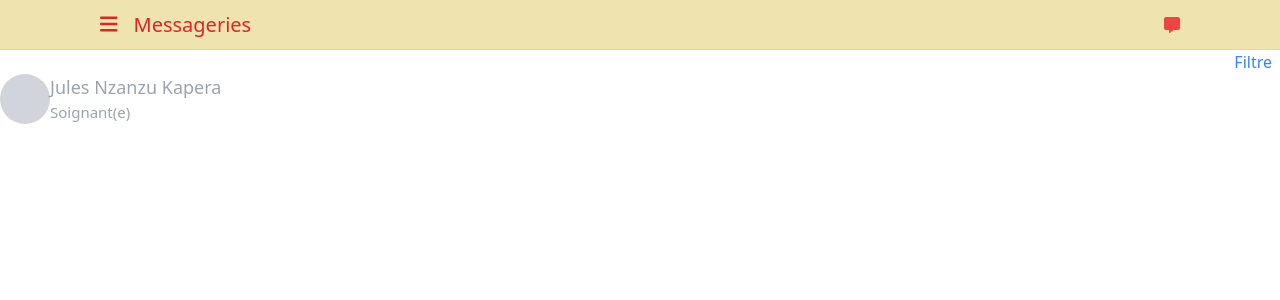
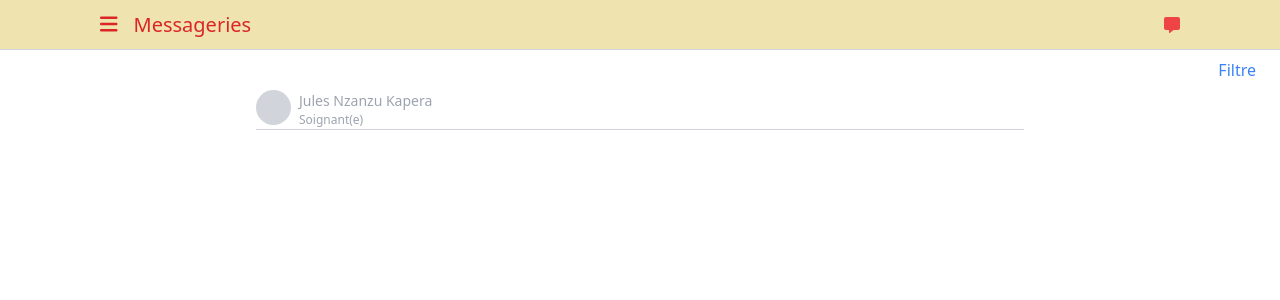
Before and after one commit to Jospin6/jambo-mama, a React (Vite) app: page /messagerie in a window 1280 px wide. Shown: the top 300 px of the page. Built offline with nearby package versions, Linux system fonts and the light colour scheme.

Commit message:
Design the chat file

```diff
--- a/src/App.jsx
+++ b/src/App.jsx
@@ -29,6 +29,7 @@ import {PersonDeConfiance} from './containers/home_pages/PersonDeConfiance'
 import {Apprendre} from './containers/home_pages/Apprendre'
 import {Chats} from './containers/home_pages/Chats'
 import {Settings} from './containers/home_pages/Settings'
+import {Chat} from './containers/home_pages/Chat'
 
 
 function App() {
@@ -71,6 +72,7 @@ function App() {
           <Route exact path="/apprendre" element={<Apprendre/>} />
           <Route exact path="/messagerie" element={<Chats/>} />
           <Route exact path="/paramettre" element={<Settings/>} />
+          <Route exact path="/messagerie/chat" element={<Chat/>} />
 
 
       </Routes>
--- a/src/components/ChatItem.jsx
+++ b/src/components/ChatItem.jsx
@@ -1,9 +1,9 @@
 export const ChatItem = ({userName, role}) => {
-    return <div className="w-full flex">
-        <div className="w-[50px] h-[50px] rounded-full bg-gray-300"></div>
-        <div>
-            <div className="text-[18px] text-gray-400"> {userName} </div>
-            <div className="text-[15px] text-gray-400"> {role} </div>
+    return <div className="w-full flex border-b-[1px] border-gray-300">
+        <div className="w-[35px] h-[35px] rounded-full bg-gray-300"></div>
+        <div className="pl-2">
+            <div className="text-[14px] text-gray-400"> {userName} </div>
+            <div className="text-[12px] text-gray-400"> {role} </div>
         </div>
     </div>
 }
--- a/src/components/NeutreCard.jsx
+++ b/src/components/NeutreCard.jsx
@@ -1,6 +1,6 @@
 export const NeutreCard = ({className, title, hidden, children}) => {
     return <>
-        <div className={`text-gray-400 ${hidden}`}> {title} </div>
+        <div className={`text-gray-400 my-2 ${hidden}`}> {title} </div>
         <div className={`border-[1px] border-gray-400 rounded-lg ${className}`}>
             {children}
         </div>
--- a/src/containers/home_pages/Antecedent.jsx
+++ b/src/containers/home_pages/Antecedent.jsx
@@ -12,7 +12,7 @@ export const Antecedent = () => {
     useEffect(() => {
         dispatch(setNavbarTitle("Antécédents médicaux"))
     }, [])
-    return <div className="w-full h-[90vh] flex justify-center items-center">
+    return <div className="w-full h-[90vh] items-center">
          <SubBanner>
             {"Age de votre grossesse (semaines, jours) 36,6 Votre bébé est attendu ... (date) 12/08/2024"}
         </SubBanner>
@@ -21,7 +21,7 @@ export const Antecedent = () => {
             21/07/2024
         </div>
 
-        <div className="w-[60%]">
+        <div className="w-[60%] m-auto">
             <QuestionItem question="Salut? Comment ça va aujourd'hui?" otherText="Not Well"/>
             <QuestionItem question="Salut? Comment ça va aujourd'hui?" otherText="Not Well"/>
             <QuestionItem question="Salut? Comment ça va aujourd'hui?" otherText="Not Well"/>
--- a/src/containers/home_pages/Apprendre.jsx
+++ b/src/containers/home_pages/Apprendre.jsx
@@ -11,8 +11,8 @@ export const Apprendre = () => {
         dispatch(setNavbarTitle("Apprendre"))
     }, [])
     return <div className="w-full">
-        <div className='w-[60%]'>
-            <div>Comment prendre la tension artérielle</div>
+        <div className='w-[60%] m-auto'>
+            <div className='text-2xl py-4'>Comment prendre la tension artérielle</div>
             <div className='w-full h-[400px] bg-red-500 rounded-lg'>
 
             </div>
@@ -21,7 +21,7 @@ export const Apprendre = () => {
                 asperiores, quas harum ea architecto rem nulla? Non facilis dolor quas
                 voluptate pariatur nisi similique consequuntur. Similique, aperiam.
             </div>
-            <div className='w-full h-[50px] flex items-center bg-green-500 text-white'>
+            <div className='w-full h-[40px] mt-4 px-2 rounded-lg flex items-center bg-green-500 text-white'>
                 <span>
                     <FontAwesomeIcon icon={faArrowLeft} className='mr-6'/>
                 </span>
--- a/src/containers/home_pages/Chats.jsx
+++ b/src/containers/home_pages/Chats.jsx
@@ -1,8 +1,8 @@
 import { useDispatch } from 'react-redux'
 import { setNavbarTitle } from '../../features/navbar/navbarSlice'
 import { useEffect } from 'react'
-import { HospitalItem } from '../../components/HospitalItem'
 import { ChatItem } from '../../components/ChatItem'
+import { Link } from 'react-router-dom'
 
 export const Chats = () => {
     const dispatch = useDispatch()
@@ -11,9 +11,12 @@ export const Chats = () => {
         dispatch(setNavbarTitle("Messageries"))
     }, [])
     return <div className="w-full">
-        <div className='w-full flex justify-end text-blue-500 pr-2'><span>Filtre</span></div>
-        <div className='w-[60%]'>
-            <ChatItem userName="Jules Nzanzu Kapera" role="Soignant(e)"/>
+        <div className='w-full flex justify-end h-[40px] items-center text-blue-500 pr-6'><span>Filtre</span></div>
+        <div className='w-[60%] m-auto'>
+            <Link to={"chat"}>
+                <ChatItem userName="Jules Nzanzu Kapera" role="Soignant(e)"/>
+            </Link>
+
         </div>
     </div>
 }
--- a/src/containers/home_pages/EncodeTransport.jsx
+++ b/src/containers/home_pages/EncodeTransport.jsx
@@ -19,7 +19,7 @@ export const EncodeTransport = () => {
 
     return <div className='w-full'>
 
-        <div className='w-[400px] m-auto h-auto'>
+        <div className='w-[60%] m-auto h-auto'>
             <SelectField labelText="Type de transport">
                 <option value="">Choisir un type de transport</option>
             </SelectField>
--- a/src/containers/home_pages/MyCode.jsx
+++ b/src/containers/home_pages/MyCode.jsx
@@ -15,12 +15,12 @@ export const MyCode = () => {
     }, [])
 
     return <div className="w-full flex justify-center items-center">
-        <div className="grid w-[60%] grid-cols-6 gap-4 h-auto">
+        <div className="w-[60%] m-auto h-auto pt-2">
             <NeutreCard className="text-red-500 text-center" title="Mon code" >
                 <span>0000199</span>
             </NeutreCard>
             <NeutreCard title="Mon consentement" >
-                <div className='flex'>
+                <div className='flex px-2 pb-2 mt-4'>
                     <div><input type="checkbox" className='mr-2'/></div>
                     <div>
                         Lorem ipsum dolor sit amet, consectetur adipisicing elit. Id asperiores similique voluptatibus
--- a/src/containers/home_pages/PersonDeConfiance.jsx
+++ b/src/containers/home_pages/PersonDeConfiance.jsx
@@ -13,7 +13,7 @@ export const PersonDeConfiance = () => {
     }, [])
 
     return <div className="w-full flex justify-center items-center">
-        <div className="grid w-[60%] grid-cols-6 gap-4 h-auto">
+        <div className="w-[60%] m-auto pt-4 gap-4 h-auto">
             <Fournisor></Fournisor>
         </div>
     </div>
--- a/src/containers/home_pages/Settings.jsx
+++ b/src/containers/home_pages/Settings.jsx
@@ -9,11 +9,11 @@ export const Settings = () => {
     const dispatch = useDispatch()
 
     useEffect(() => {
-        dispatch(setNavbarTitle("Trouver un établissement"))
+        dispatch(setNavbarTitle("Paramettres"))
     }, [])
     return <div className="w-full">
         <div className='w-full flex justify-end text-blue-500 pr-2'><span>Filtre</span></div>
-        <div className='w-[60%]'>
+        <div className='w-[60%] m-auto'>
             <SelectField labelText="Pays">
                 <option value="">Choisir un pays</option>
             </SelectField>
```
Also changed, not shown: src/containers/home_pages/Chat.jsx (+5 -4 lines).
